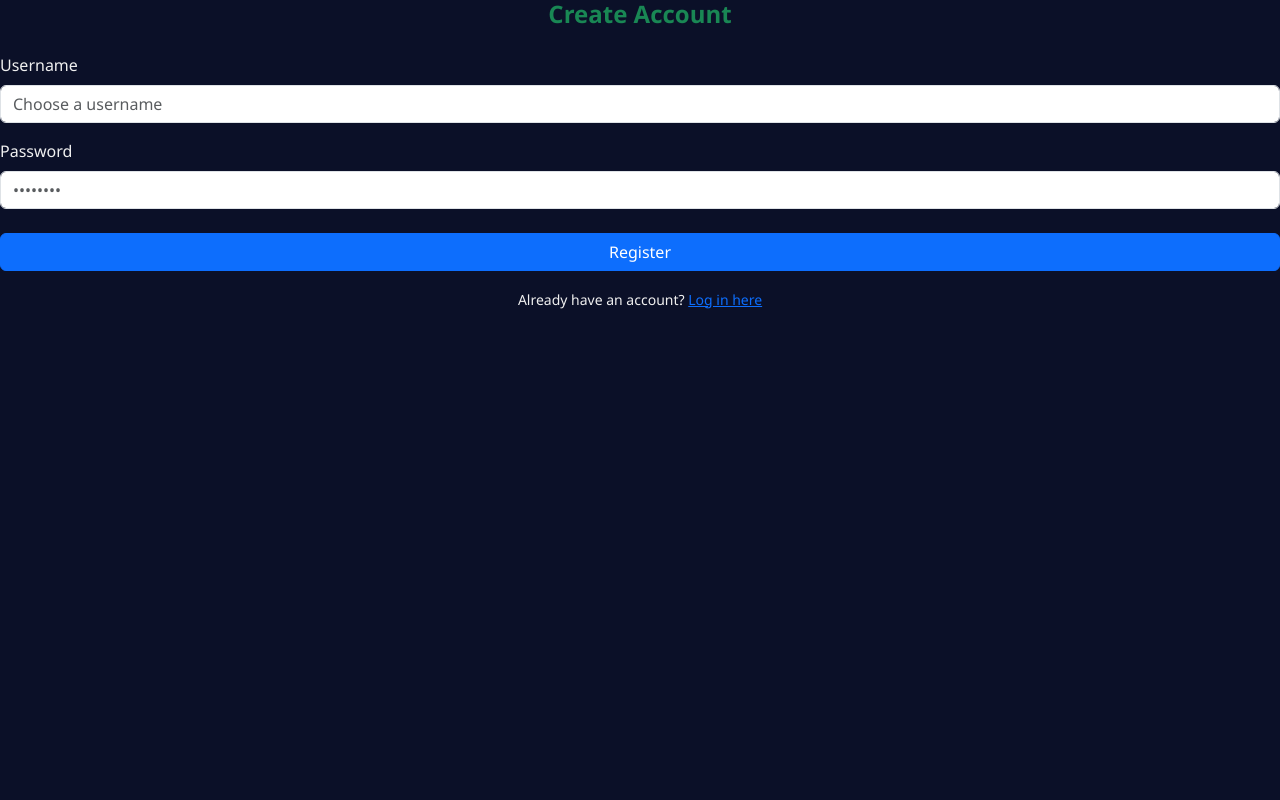
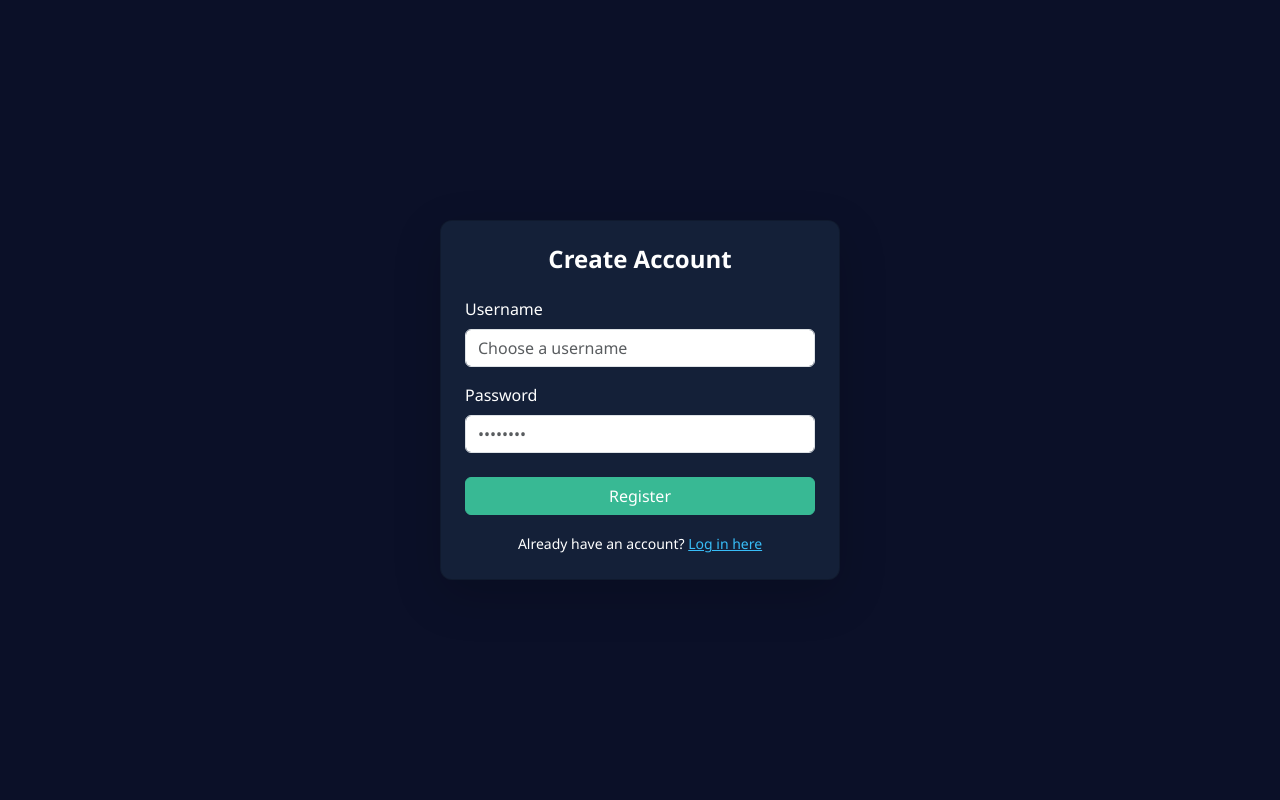
Before and after one commit to Marmitt/smart-expense-tracker, a Flask app: page /register in a window 1280 px wide. Run offline with Flask 3, Linux system fonts and the light colour scheme.

Commit message:
Updated navbar to style Register button same as Login

```diff
--- a/static/css/style.css
+++ b/static/css/style.css
@@ -118,3 +118,13 @@ canvas {
   max-width: 100%;
   margin-top: 1rem;
 }
+
+.btn-success {
+  background-color: #38b994;
+  border-color: #38b994;
+}
+
+.btn-success:hover {
+  background-color: #2ea97f;
+  border-color: #2ea97f;
+}
--- a/templates/index.html
+++ b/templates/index.html
@@ -20,7 +20,7 @@
           <a href="/logout" class="btn btn-outline-light ms-2">Logout</a>
         {% else %}
           <a href="/login" class="btn btn-outline-light me-2">Login</a>
-          <a href="/register" class="btn btn-light">Register</a>
+          <a href="/register" class="btn btn-outline-light">Register</a>
         {% endif %}
       </div>
     </div>
--- a/templates/register.html
+++ b/templates/register.html
@@ -2,15 +2,16 @@
 <html lang="en">
 <head>
   <meta charset="UTF-8" />
-  <title>Register - Smart Expense Tracker</title>
+  <title>Register - Smart Budget Planner</title>
   <meta name="viewport" content="width=device-width, initial-scale=1" />
   <link href="https://cdn.jsdelivr.net/npm/bootstrap@5.3.2/dist/css/bootstrap.min.css" rel="stylesheet" />
+  <link href="https://cdn.jsdelivr.net/npm/bootstrap-icons@1.10.5/font/bootstrap-icons.css" rel="stylesheet">
   <link rel="stylesheet" href="{{ url_for('static', filename='css/style.css') }}">
 </head>
-<body>
+<body class="d-flex justify-content-center align-items-center" style="min-height: 100vh; background-color: #0b1028; color: white;">
 
-  <div class="auth-card">
-    <h4 class="mb-4 text-center text-success fw-bold">Create Account</h4>
+  <div class="card p-4 shadow-lg" style="width: 100%; max-width: 400px; background-color: #142038; color: white;">
+    <h4 class="mb-4 text-center fw-bold">Create Account</h4>
     <form method="POST">
       <div class="mb-3">
         <label class="form-label">Username</label>
@@ -21,11 +22,11 @@
         <input class="form-control" name="password" type="password" placeholder="••••••••" required>
       </div>
       <div class="d-grid">
-        <button class="btn btn-primary">Register</button>
+        <button class="btn btn-success">Register</button>
       </div>
     </form>
     <div class="text-center mt-3">
-      <small>Already have an account? <a href="/login">Log in here</a></small>
+      <small>Already have an account? <a href="/login" class="text-decoration-underline" style="color: #38bdf8;">Log in here</a></small>
     </div>
   </div>
 
```
Also changed, not shown: templates/login.html (+6 -5 lines).
